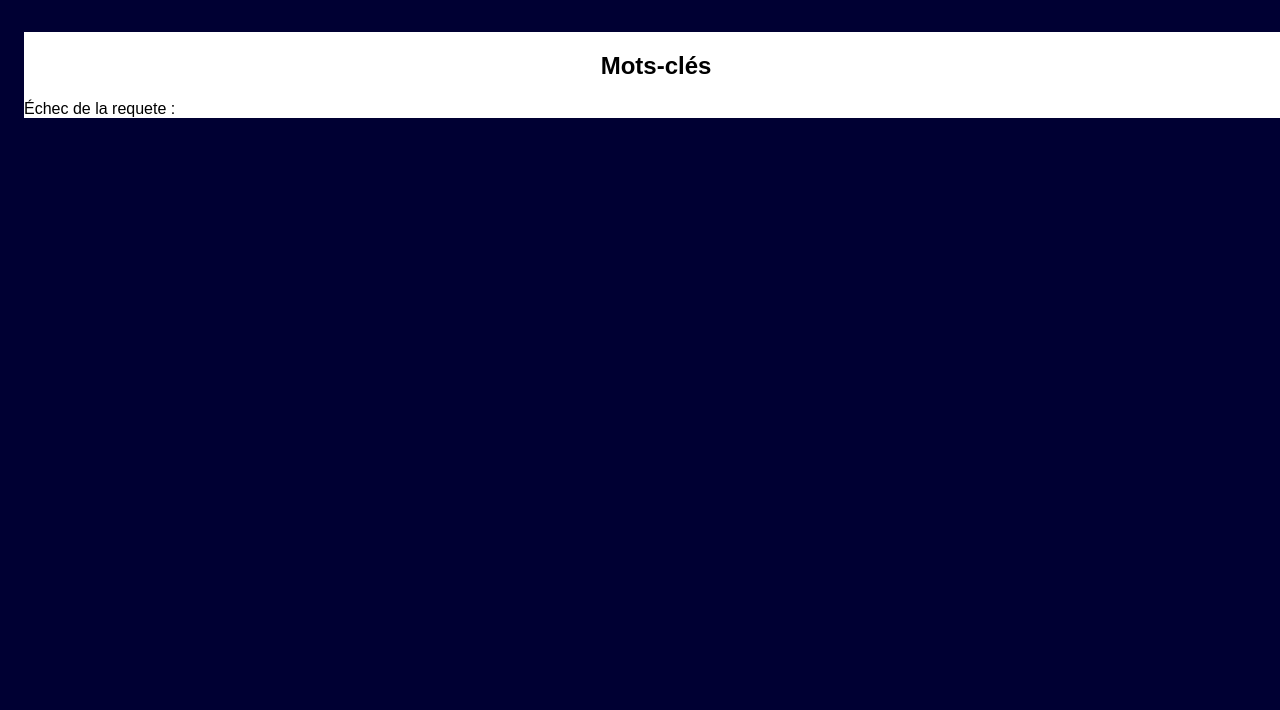
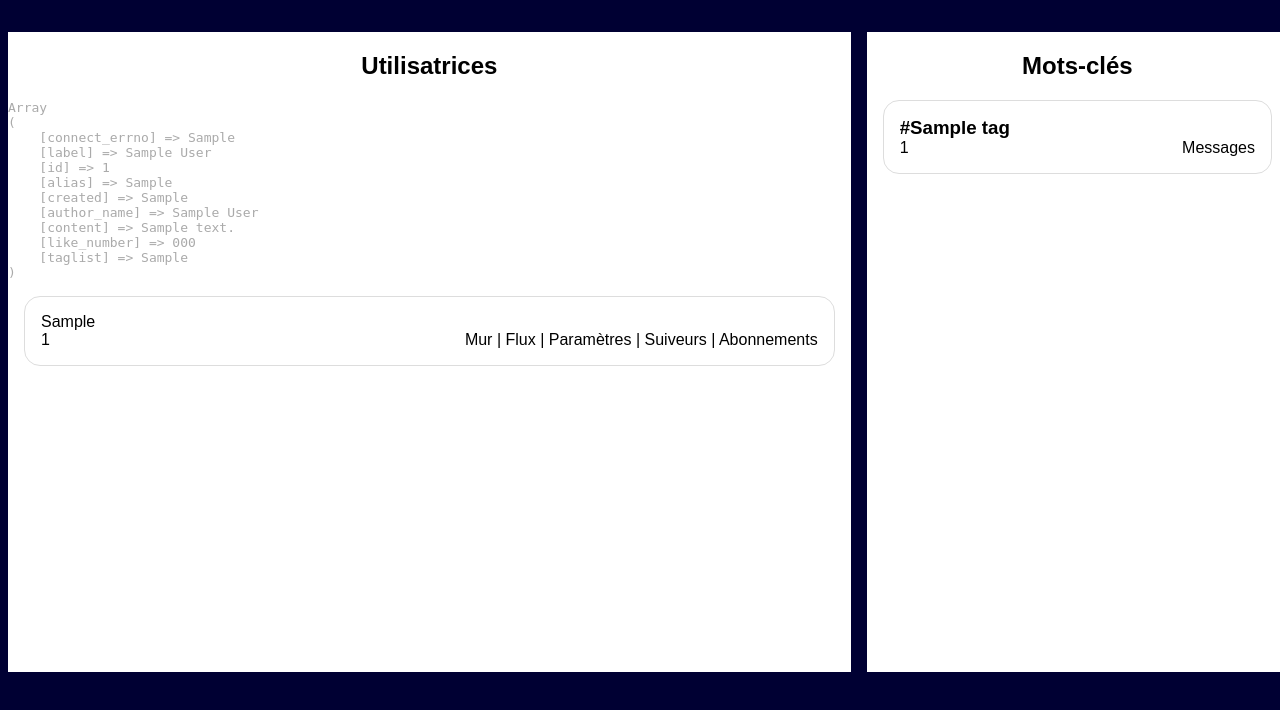
Before and after one commit to adatechschool/projet-collectif-reseau-social-oriane-alexandre-france, a PHP site: page /admin.php?id=1 in a window 1280 px wide. Shown: the part 90-800 px from the top of the page. Run offline with PHP 8.4, Linux system fonts and the light colour scheme; tables that the repository leaves empty or names only in its code hold one stand-in row (values such as "Sample post"); data that the repository does not hold is empty.

Commit message:
terminer les todo des pages news et admins

```diff
--- a/resoc_n1/admin.php
+++ b/resoc_n1/admin.php
@@ -52,7 +52,7 @@
                  *
                  */
                 $laQuestionEnSql = "SELECT * FROM `tags` LIMIT 50";
-                // déclaration de la variable $lesInformations ici initialement
+                $lesInformations = $mysqli->query($laQuestionEnSql);
                 // Vérification
                 if ( ! $lesInformations)
                 {
@@ -66,11 +66,11 @@
                  */
                 while ($tag = $lesInformations->fetch_assoc())
                 {
-                    echo "<pre>" . print_r($tag, 1) . "</pre>";
+                    // echo "<pre>" . print_r($tag, 1) . "</pre>";
                     ?>
                     <article>
-                        <h3>#chaussette</h3>
-                        <p>id:321</p>
+                        <h3>#<?php echo $tag['label'] ?></h3>
+                        <p><?php echo $tag['id'] ?></p>
                         <nav>
                             <a href="tags.php?tag_id=321">Messages</a>
                         </nav>
@@ -97,19 +97,22 @@
                  * Etape 5 : @todo : Afficher les utilisatrices en s'inspirant de ce qui a été fait dans news.php
                  * Attention à en pas oublier de modifier dans le lien les "user_id=123" avec l'id de l'utilisatrice
                  */
+                $user_id = $_GET['id'];
                 while ($tag = $lesInformations->fetch_assoc())
                 {
                     echo "<pre>" . print_r($tag, 1) . "</pre>";
+                    // $check= <?php echo $tag['id']
                     ?>
+
                     <article>
-                        <h3>Alexandra</h3>
-                        <p>id:123</p>
+                        <h3><?php echo $tag['alias'] ?></h3>
+                        <p><?php echo $tag['id'] ?></p>
                         <nav>
-                            <a href="wall.php?user_id=123">Mur</a>
-                            | <a href="feed.php?user_id=123">Flux</a>
-                            | <a href="settings.php?user_id=123">Paramètres</a>
-                            | <a href="followers.php?user_id=123">Suiveurs</a>
-                            | <a href="subscriptions.php?user_id=123">Abonnements</a>
+                            <a href="wall.php?user_id=<?php echo $tag['id']; ?>">Mur</a>
+                            | <a href="feed.php?user_id=<?php echo $tag['id']; ?>">Flux</a>
+                            | <a href="settings.php?user_id=<?php echo $tag['id']; ?>">Paramètres</a>
+                            | <a href="followers.php?user_id=<?php echo $tag['id']; ?>">Suiveurs</a>
+                            | <a href="subscriptions.php?user_id=<?php echo $tag['id']; ?>">Abonnements</a>
                         </nav>
                     </article>
                 <?php } ?>
--- a/resoc_n1/settings.php
+++ b/resoc_n1/settings.php
@@ -77,7 +77,7 @@
                 /**
                  * Etape 4: à vous de jouer
                  */
-                //@todo: afficher le résultat de la ligne ci dessous, remplacer les valeurs ci-après puiseffacer la ligne ci-dessous
+                //@todo: afficher le résultat de la ligne ci dessous, remplacer les valeurs ci-après puis effacer la ligne ci-dessous
                 echo "<pre>" . print_r($user, 1) . "</pre>";
                 ?>
                 <article class='parameters'>
```
Also changed, not shown: resoc_n1/news.php (+7 -7 lines).
